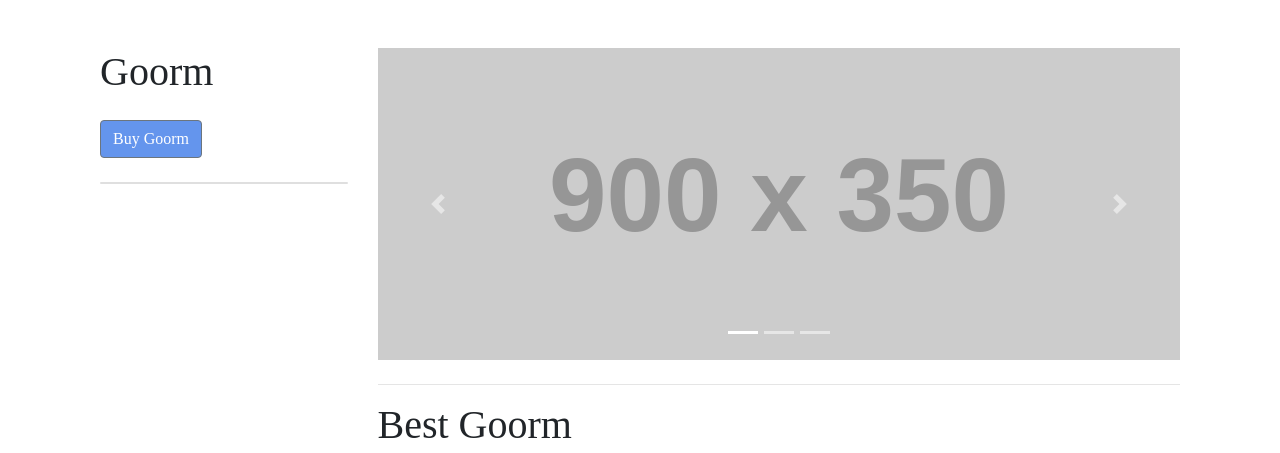
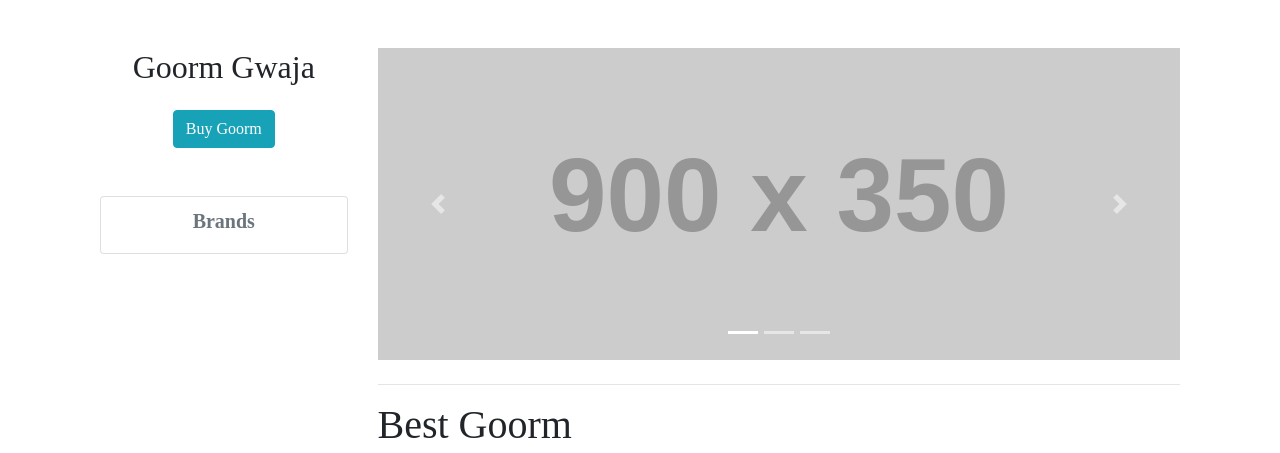
Before and after one commit to labiss96/django-goorm, a Django app: page / in a window 1280 px wide. Shown: the part 56-509 px from the top of the page. Run offline with Django 3.2, Linux system fonts and the light colour scheme; grey boxes labelled with a size stand in for pictures from a placeholder-image service; data that the repository does not hold is empty; some libraries are stand-ins or nearby versions; some web fonts are replaced.

Commit message:
home page 디자인 수정.

```diff
--- a/main/templates/home.html
+++ b/main/templates/home.html
@@ -7,12 +7,11 @@
   <div class="row">
 
     <div class="col-lg-3">
-
-      <h1 class="my-4">Goorm</h1>
+      <div class="" style="text-align: center;">
+        <h2 class="my-4">Goorm Gwaja</h2>
 
         <!-- Button trigger modal -->
-      <button type="button" class="btn btn-secondary" data-toggle="modal" data-target="#exampleModalCenter"
-        style="background-color: #6495ED;">
+        <button type="button" class="btn btn-info" data-toggle="modal" data-target="#exampleModalCenter">
           Buy Goorm
         </button>
 
@@ -51,7 +50,7 @@
                 </div>
                 <div class="modal-footer">
                   <button type="button" class="btn btn-secondary" data-dismiss="modal">Close</button>
-                <input id="tag-form-submit" type="submit" class="btn btn-primary" value="Buy">
+                  <input id="tag-form-submit" type="submit" class="btn btn-info" value="Buy">
                 </div>
               </form>
 
@@ -59,36 +58,23 @@
           </div>
         </div>
         <!-- End Modal -->
+      </div>
 
       <br><br>
-      <!-- 옆에 브랜드 나오는 창임
-        <div class="list-group">
+
+      <!-- Brand list -->
+
+      <div class="list-group mb-3" style="max-width: 540px;">
+        <a href="#" class="list-group-item list-group-item-secondary list-group-item-action disabled" tabindex="-1" aria-disabled="true" style="text-align: center;"><h5><strong>Brands</strong></h5></a>
         {% for brand in brands %}
-          <a class="p-2 text-muted" href="{% url 'goorm:brand_filter' brand.id %}" class="list-group-item" >{{brand}}</a>
-          {% endfor %}
-        </div>   이거는 원본이고 -->
-
-      <!-- 이거는 카드 형식 수정본인데 이미지가 잘못나올꺼임 -->
-      <div class="card mb-3" style="max-width: 540px;">
-        {% for brand in brands %}
-        <div class="row no-gutters" style="text-align: center;">
-
-          <div class="col-md-4">
-            <a class="nav-link" href="{% url 'goorm:brand_filter' brand.id %}">
-
-              <div style="text-align: center;">
+          <a href="{% url 'goorm:brand_filter' brand.id %}" class="list-group-item list-group-item-action" style="padding-left: 15%;">
             <img src="{{brand.brd_img.url}}" alt=""
                   style="width: 35px; height: 35px; border-radius: 40%; vertical-align: top;">
-              </div>
-            </a> </div>
-          <div class="col-md-8">
-            <div class="card-body">
-              <a class="p-2 text-muted list-group-item" href="{% url 'goorm:brand_filter' brand.id %}">{{brand}}</a>
-            </div>
-          </div>
-        </div>
+            {{brand}}
+          </a>
         {% endfor %}
       </div>
+
 
     </div>
     <!-- /.col-lg-3 -->
```
Lines whose indentation alone changed are shown as unchanged.
